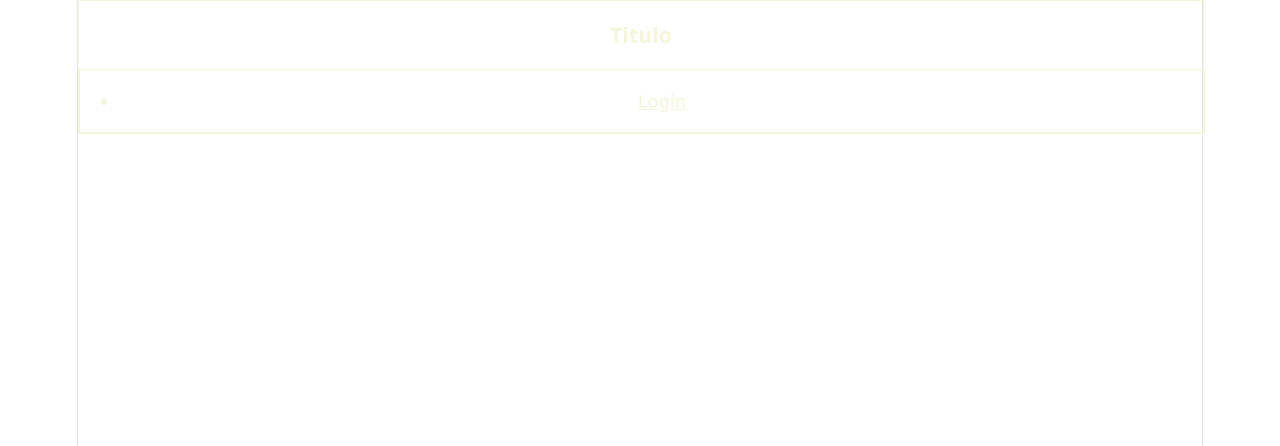
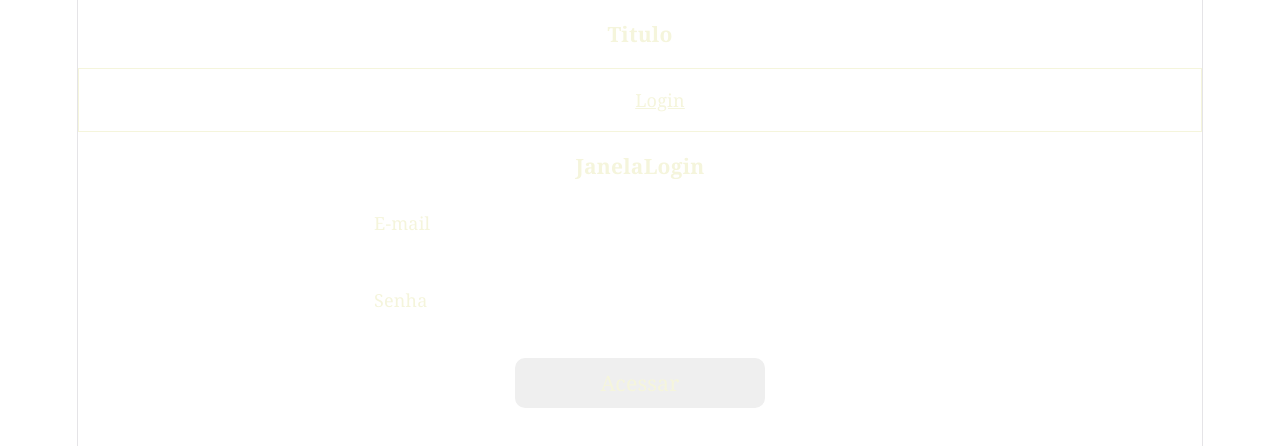
Before and after one commit to dev-drizzithiago/reactDjangoRestYoutube, a React (Vite) app in the folder front/: page /login in a window 1280 px wide. Shown: the top 446 px of the page. Built offline with nearby package versions, Linux system fonts and the light colour scheme.

Commit message:
atualizado

```diff
--- a/front/src/App.css
+++ b/front/src/App.css
@@ -3,7 +3,7 @@
 }
 
 .app_principal{
-  border: 1px solid beige;
+  /* border: 1px solid beige; */
   width: 100%;
 }
 
--- a/front/src/App.jsx
+++ b/front/src/App.jsx
@@ -1,7 +1,9 @@
 import './App.css'
 import JanelaLogin from './Components/JanelaLogin/JanelaLogin';
 import { useLoginContext } from './Components/Contexts/ContextLogin';
+import { Routes } from 'react-router-dom';
 import IndexBar from './Rotas/IndexBar';
+import Rotas from './Rotas/RotaPrincipal';
 
 function App() {
   const { tokenLogin, setTokenLogin } = useLoginContext()
@@ -15,6 +17,11 @@ function App() {
       <div className='app_divIndexBar'>
         <IndexBar />
       </div>
+
+      <Routes>
+        {Rotas()}
+      </Routes>
+
     </div>
   )
 }
--- /dev/null
+++ b/front/src/Components/JanelaLogin/JanelaLogin.css
@@ -0,0 +1,46 @@
+
+
+.login_divPrincipal {
+    /* border: 1px solid beige; */
+    width: 100%;
+}
+.login_forms {
+    /* border: 1px solid beige; */
+    width: 50%;
+    display: flex;
+    flex-direction: column;
+    margin: auto;
+}
+
+.login_divInputs {
+    /* border: 1px solid beige; */
+    width: 100%;
+    display: flex;
+    flex-direction: column;
+}
+
+.login_Label {
+    text-align: left;
+    padding: 5px;
+}
+
+.login_divInputOnly {
+    /* border: 1px solid beige; */
+    display: flex;
+    align-items: left;
+    flex-direction: column;
+
+    padding: 5px 10px;
+}
+
+.login_inputs {
+    /* border: 1px solid beige; */
+    border: none;
+    width: 100%;
+    height: 30px;
+    padding: 5px 15px;
+    font: 10pt;
+
+    border-radius: 10px;
+    box-shadow: 1px 1px 2px white;
+}
--- a/front/src/Components/JanelaLogin/JanelaLogin.jsx
+++ b/front/src/Components/JanelaLogin/JanelaLogin.jsx
@@ -1,7 +1,48 @@
-import React from 'react'
+import './JanelaLogin.css'
 
 export default function JanelaLogin() {
   return (
-    <div>JanelaLogin</div>
+    <div className='login_divPrincipal'>
+      <div>
+        <h3>
+          JanelaLogin
+        </h3>
+      </div>
+
+      <div className='login_forms'>
+          <div className='login_divInputs'>
+            <div className='login_divInputOnly'>
+              <label
+              htmlFor="email"
+              className='login_Label'>
+                E-mail
+              </label>
+              <input
+              className='login_inputs'
+              type="mail"
+              name='email'
+              />
+            </div>
+
+            <div className='login_divInputOnly'>
+              <label
+              htmlFor="password"
+              className='login_Label'>
+                Senha
+              </label>
+              <input
+              className='login_inputs'
+              type="password"
+              name='password'
+              />
+            </div>
+          </div>
+
+        <div className='divBtns'>
+          <button className='btnGeral'>Acessar</button>
+        </div>
+
+      </div>
+    </div>
   )
 }
--- a/front/src/Rotas/IndexBar.jsx
+++ b/front/src/Rotas/IndexBar.jsx
@@ -6,7 +6,7 @@ const IndexBar = () => {
   return (
     <div>
          <ul className='nav-listaLinks'>
-            <li >
+            <li>
                 <NavLink to='login'>
                     Login
                 </NavLink>
--- a/front/src/Rotas/RotaPrincipal.jsx
+++ b/front/src/Rotas/RotaPrincipal.jsx
@@ -1,6 +1,10 @@
-import { Route } from "react-router-dom";
+import { Route, Routes } from "react-router-dom";
 import JanelaLogin from "../Components/JanelaLogin/JanelaLogin";
 
-<Route>
-    <Route to='login' element={<JanelaLogin />}/>
-</Route>
+const Rotas = () => {
+    return (
+        <Route path='login' element={<JanelaLogin />}/>
+    )
+}
+
+export default Rotas
--- a/front/src/index.css
+++ b/front/src/index.css
@@ -48,6 +48,16 @@
   #social .button-icon {
     filter: invert(1) brightness(2);
   }
+}
+
+* {
+  box-sizing: border-box;
+  font-family: Georgia, 'Times New Roman', Times, serif;
+  letter-spacing: 0.18px;
+}
+
+li {
+    list-style-type: none;  /* Remove o Circle bullets */
 }
 
 body {
@@ -109,3 +119,24 @@ code {
   padding: 4px 8px;
   background: var(--code-bg);
 }
+
+.divBtns {
+    /* border: 1px solid beige; */
+    padding: 5px 15px;
+    width: 100%;
+}
+
+.btnGeral {
+  border: none;
+  width: 250px;
+  height: 50px;
+  font-size: 16pt;
+  border-radius: 10px;
+  box-shadow: 1px 1px 5px white;
+}
+  .btnGeral:hover{
+    background-color: #9ca3af;
+  }
+  .btnGeral:active {
+    border-top: 1px solid #08060d;
+  }
--- a/front/src/urls.jsx
+++ b/front/src/urls.jsx
@@ -1 +1,4 @@
 export const urlDefaultDjangoApp = import.meta.env.VITE_API_URL;
+
+export const urlDjangoLogin = `${urlDefaultDjangoApp}/api/token/`;
+export const urlUpdateQuest = `${urlDefaultDjangoApp}/upgrade-categorias/`;
```
